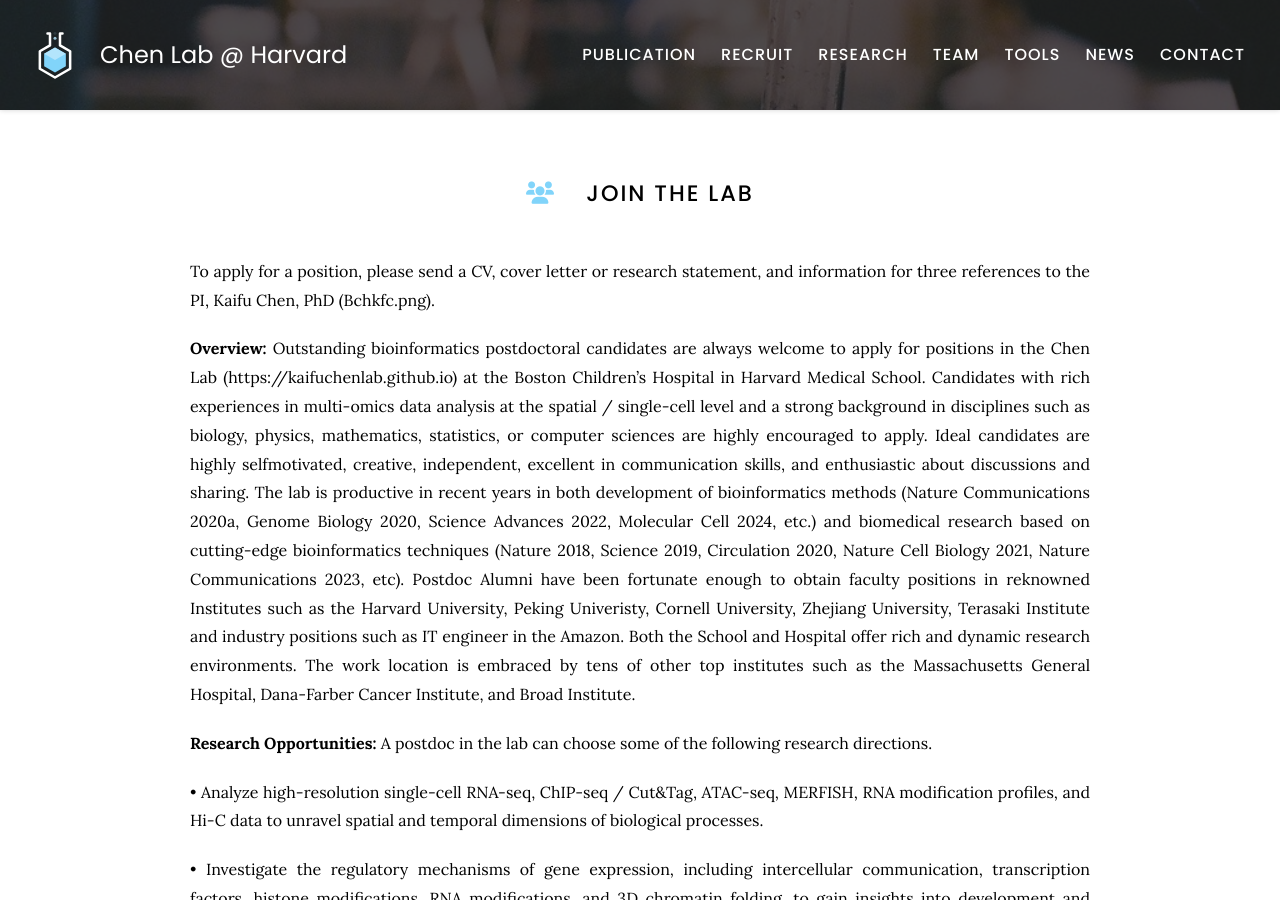
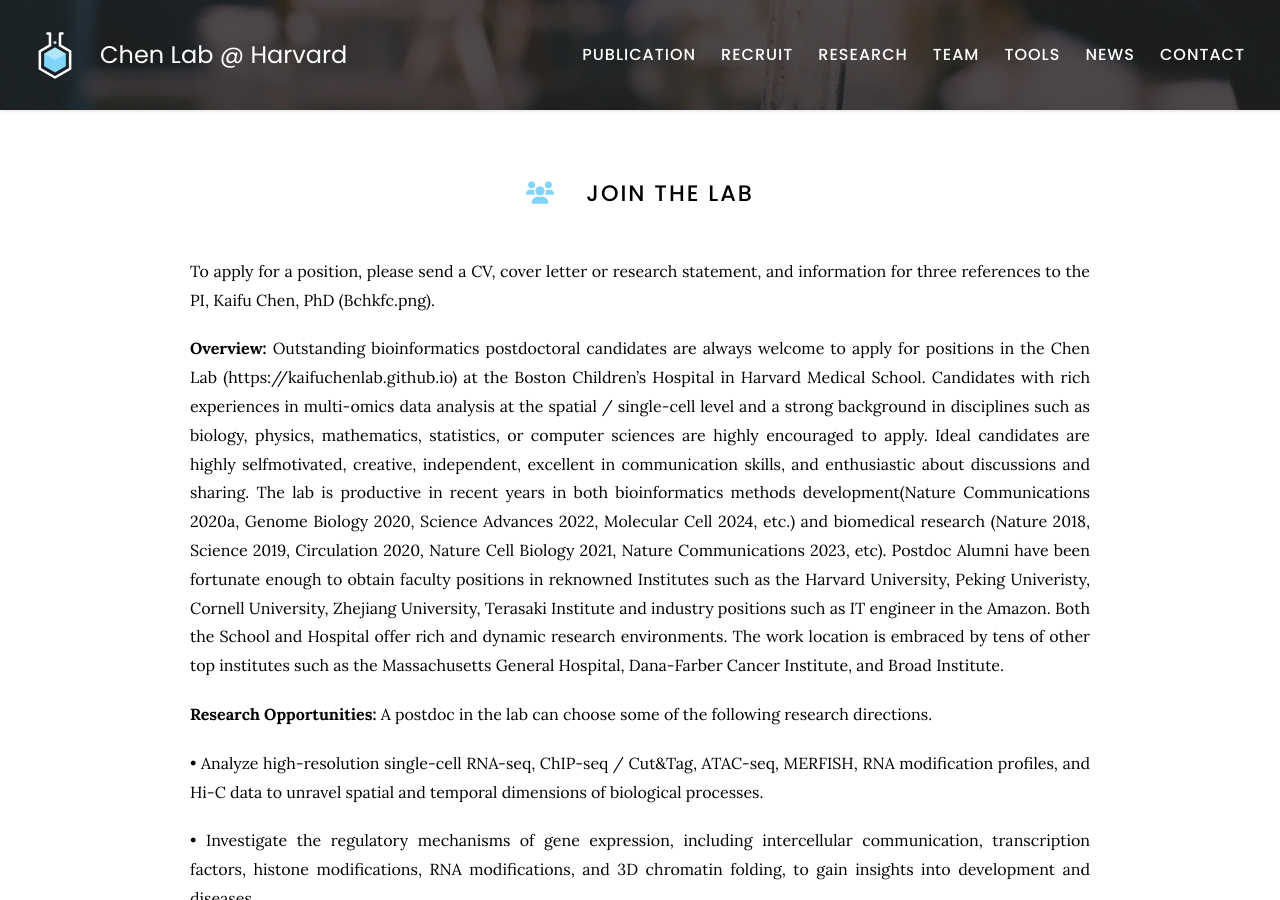
Before and after one commit to kaifuchenlab/kaifuchenlab.github.io, a Jekyll site: the page built from 5.recruit/index.md, in a window 1280 px wide and 900 px high. Built offline with Jekyll 4.4.1, drawn with Linux system fonts in a browser that asks for light colours.

Commit message:
Update index.md

```diff
--- a/5.recruit/index.md
+++ b/5.recruit/index.md
@@ -12,7 +12,7 @@ nav:
 To apply for a position, please send a CV, cover letter or research statement, and information for three references to the PI, Kaifu Chen, PhD (Bchkfc.png).
 
 
-**Overview:** Outstanding bioinformatics postdoctoral candidates are always welcome to apply for positions in the Chen Lab (https://kaifuchenlab.github.io) at the Boston Children's Hospital in Harvard Medical School. Candidates with rich experiences in multi-omics data analysis at the spatial / single-cell level and a strong background in disciplines such as biology, physics, mathematics, statistics, or computer sciences are highly encouraged to apply. Ideal candidates are highly selfmotivated, creative, independent, excellent in communication skills, and enthusiastic about discussions and sharing. The lab is productive in recent years in both development of bioinformatics methods (Nature Communications 2020a, Genome Biology 2020, Science Advances 2022, Molecular Cell 2024, etc.) and biomedical research based on cutting-edge bioinformatics techniques (Nature 2018, Science 2019, Circulation 2020, Nature Cell Biology 2021, Nature Communications 2023, etc). Postdoc Alumni have been fortunate enough to obtain faculty positions in reknowned Institutes such as the Harvard University, Peking Univeristy, Cornell University, Zhejiang University, Terasaki Institute and industry positions such as IT engineer in the Amazon. Both the School and Hospital offer rich and dynamic research environments. The work location is embraced by tens of other top institutes such as the Massachusetts General Hospital, Dana-Farber Cancer Institute, and Broad Institute.
+**Overview:** Outstanding bioinformatics postdoctoral candidates are always welcome to apply for positions in the Chen Lab (https://kaifuchenlab.github.io) at the Boston Children's Hospital in Harvard Medical School. Candidates with rich experiences in multi-omics data analysis at the spatial / single-cell level and a strong background in disciplines such as biology, physics, mathematics, statistics, or computer sciences are highly encouraged to apply. Ideal candidates are highly selfmotivated, creative, independent, excellent in communication skills, and enthusiastic about discussions and sharing. The lab is productive in recent years in both bioinformatics methods development(Nature Communications 2020a, Genome Biology 2020, Science Advances 2022, Molecular Cell 2024, etc.) and biomedical research (Nature 2018, Science 2019, Circulation 2020, Nature Cell Biology 2021, Nature Communications 2023, etc). Postdoc Alumni have been fortunate enough to obtain faculty positions in reknowned Institutes such as the Harvard University, Peking Univeristy, Cornell University, Zhejiang University, Terasaki Institute and industry positions such as IT engineer in the Amazon. Both the School and Hospital offer rich and dynamic research environments. The work location is embraced by tens of other top institutes such as the Massachusetts General Hospital, Dana-Farber Cancer Institute, and Broad Institute.
 
 **Research Opportunities:** A postdoc in the lab can choose some of the following research directions.
 
```
